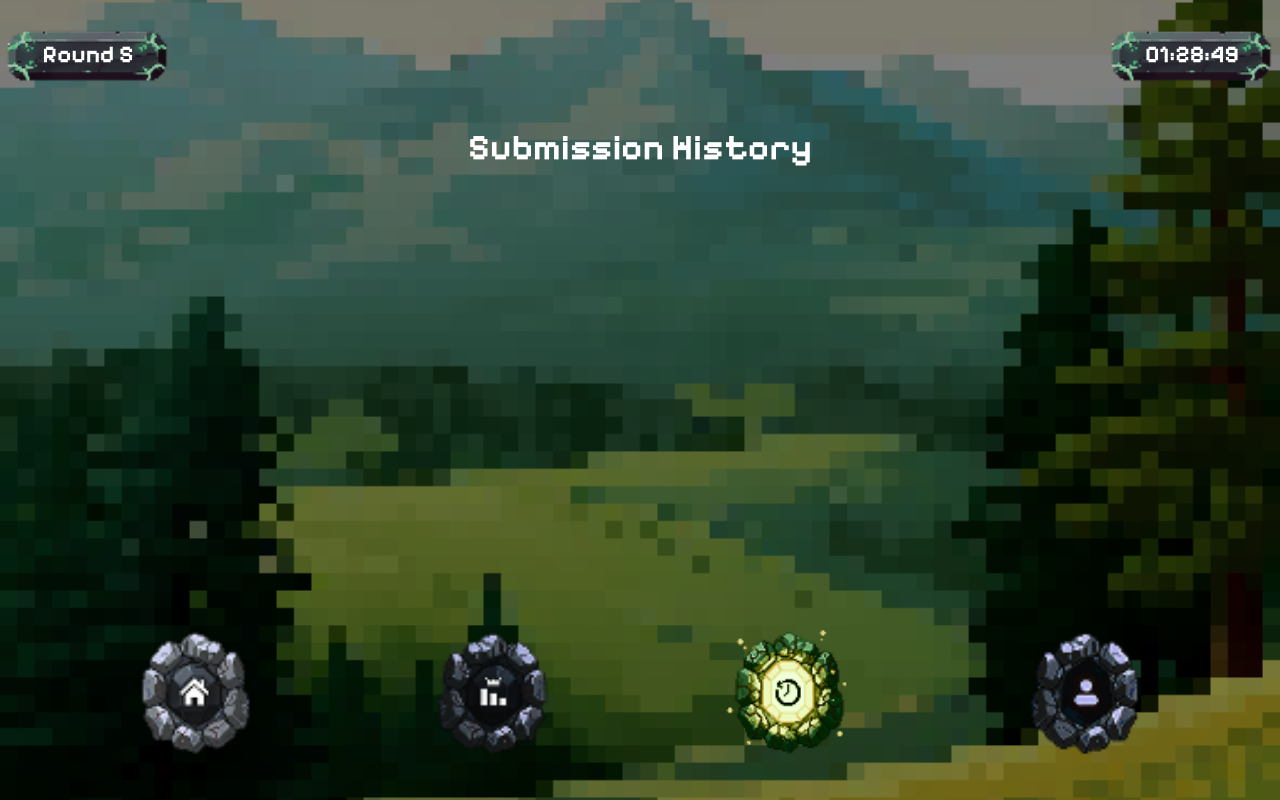
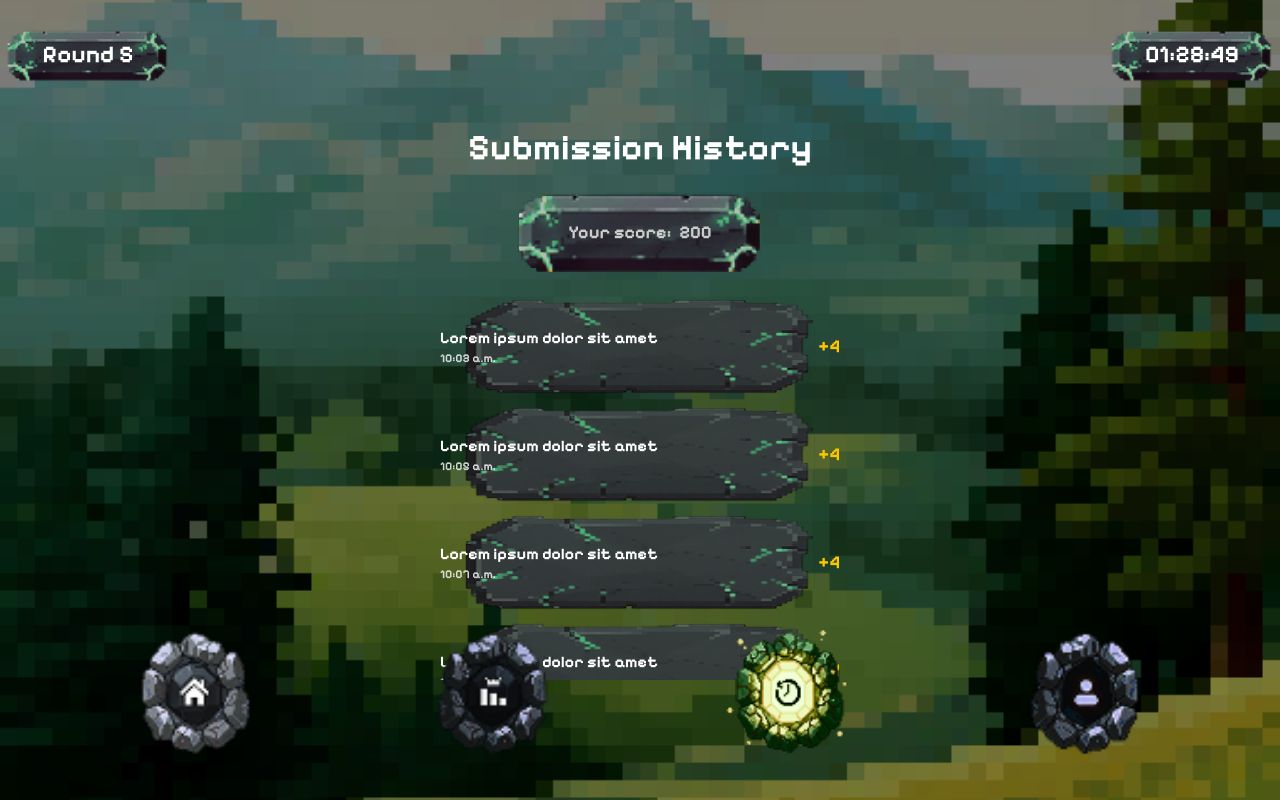
Before and after one commit to CodeChefVIT/clueminati-2025, a Next.js app: page /submission-history in a window 1280 px wide. Built offline with nearby package versions, Linux system fonts and the light colour scheme.

Commit message:
feat: add submissions-page

```diff
--- a/src/app/globals.css
+++ b/src/app/globals.css
@@ -29,3 +29,11 @@ body {
 .font-pixel {
   font-family: var(--font-pixel);
 }
+
+.scrollbar-hide::-webkit-scrollbar {
+  display: none;
+}
+.scrollbar-hide {
+  -ms-overflow-style: none;
+  scrollbar-width: none;
+}
--- a/src/app/submission-history/page.tsx
+++ b/src/app/submission-history/page.tsx
@@ -1,10 +1,54 @@
 "use client";
 
 export default function History() {
+  const submissions = [
+    { text: "Lorem ipsum dolor sit amet", time: "10:03 a.m.", score: "+4" },
+    { text: "Lorem ipsum dolor sit amet", time: "10:05 a.m.", score: "+4" },
+    { text: "Lorem ipsum dolor sit amet", time: "10:07 a.m.", score: "+4" },
+    { text: "Lorem ipsum dolor sit amet", time: "10:09 a.m.", score: "+4" },
+  ];
+
   return (
     <div className="w-full flex flex-col items-center justify-start text-white min-h-[calc(100vh-7rem)] p-8 sm:p-12">
       <h1 className="text-3xl sm:text-4xl font-bold mb-6">Submission History</h1>
 
+      <div className="mb-6">
+        <div
+          className="flex items-center justify-center text-lg font-bold text-[#CDCDCD] w-60 h-16 sm:w-72 sm:h-20"
+          style={{
+            backgroundImage: "url('/assets/score_bg.svg')",
+            backgroundSize: "contain",
+            backgroundRepeat: "no-repeat",
+            backgroundPosition: "center",
+          }}
+        >
+          Your score: <span className="ml-2 text-lg text-[#CDCDCD]">200</span>
+        </div>
+      </div>
+
+
+      <div className="w-full flex flex-col gap-2 max-w-md">
+        {submissions.map((item, index) => (
+          <div
+            key={index}
+            className="flex justify-between items-center px-6 py-3 w-full max-w-md min-h-[100px]"
+            style={{
+              backgroundImage: "url('/assets/submission_bg.svg')",
+              backgroundSize: "100% 100%",
+              backgroundRepeat: "no-repeat",
+              backgroundPosition: "center",
+            }}
+          >
+            <div className="flex flex-col">
+              <span className="text-sm sm:text-base">{item.text}</span>
+              <span className="text-xs opacity-80">{item.time}</span>
+            </div>
+            <span className="text-lg font-bold text-yellow-400">{item.score}</span>
+          </div>
+
+
+        ))}
+      </div>
     </div>
   );
 }
```
Also changed, not shown: public/assets/score_bg.svg (added), public/assets/submission_bg.svg (added).
